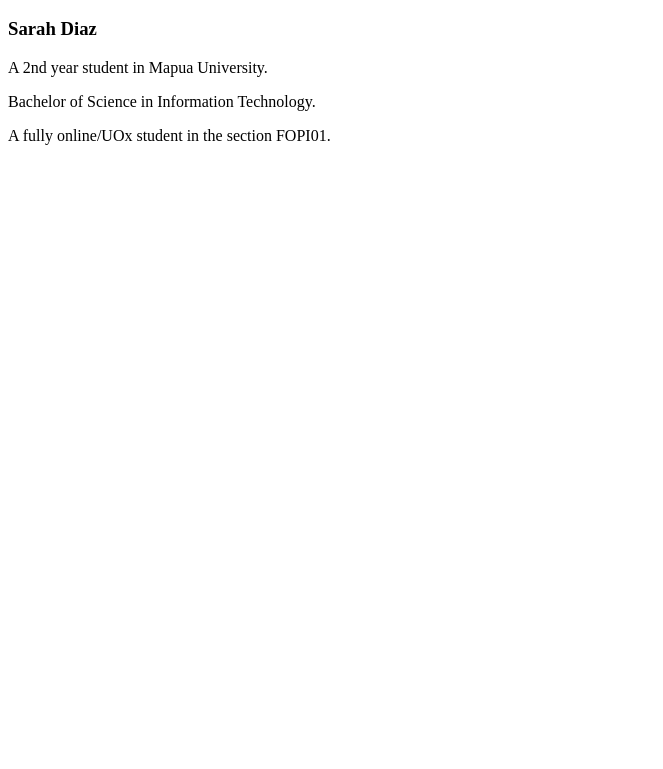
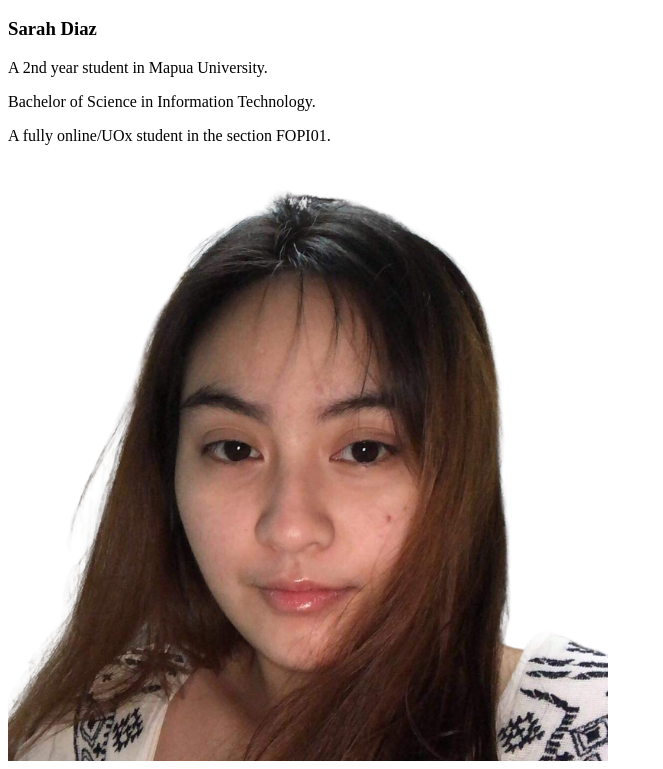
Before and after one commit to Sarsdee/diaz-IT128, a plain HTML site: page index.html in a window 1280 px wide. Shown: the part 48-817 px from the top of the page, without its empty margins (0-663 px from the left). Drawn offline with Linux system fonts and the light colour scheme.

Commit message:
branches

```diff
--- a/index.html
+++ b/index.html
@@ -7,5 +7,6 @@
         <p>A 2nd year student in Mapua University.</p>
         <p>Bachelor of Science in Information Technology.</p>
         <p>A fully online/UOx student in the section FOPI01.</p>
+        <img src="Sarah Diaz.png">
     </body>
 </html>
```
Also changed, not shown: Sarah Diaz.png (added).
